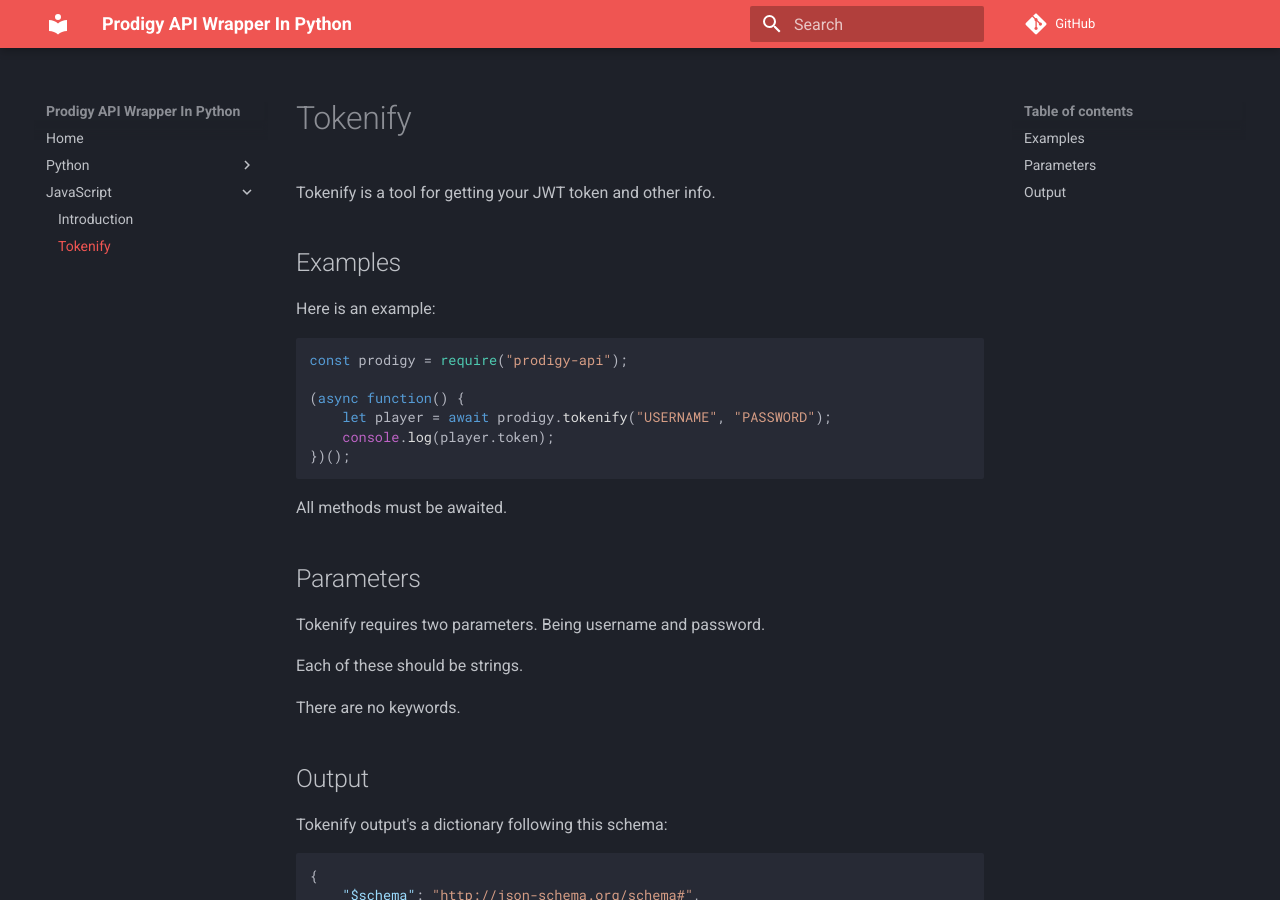
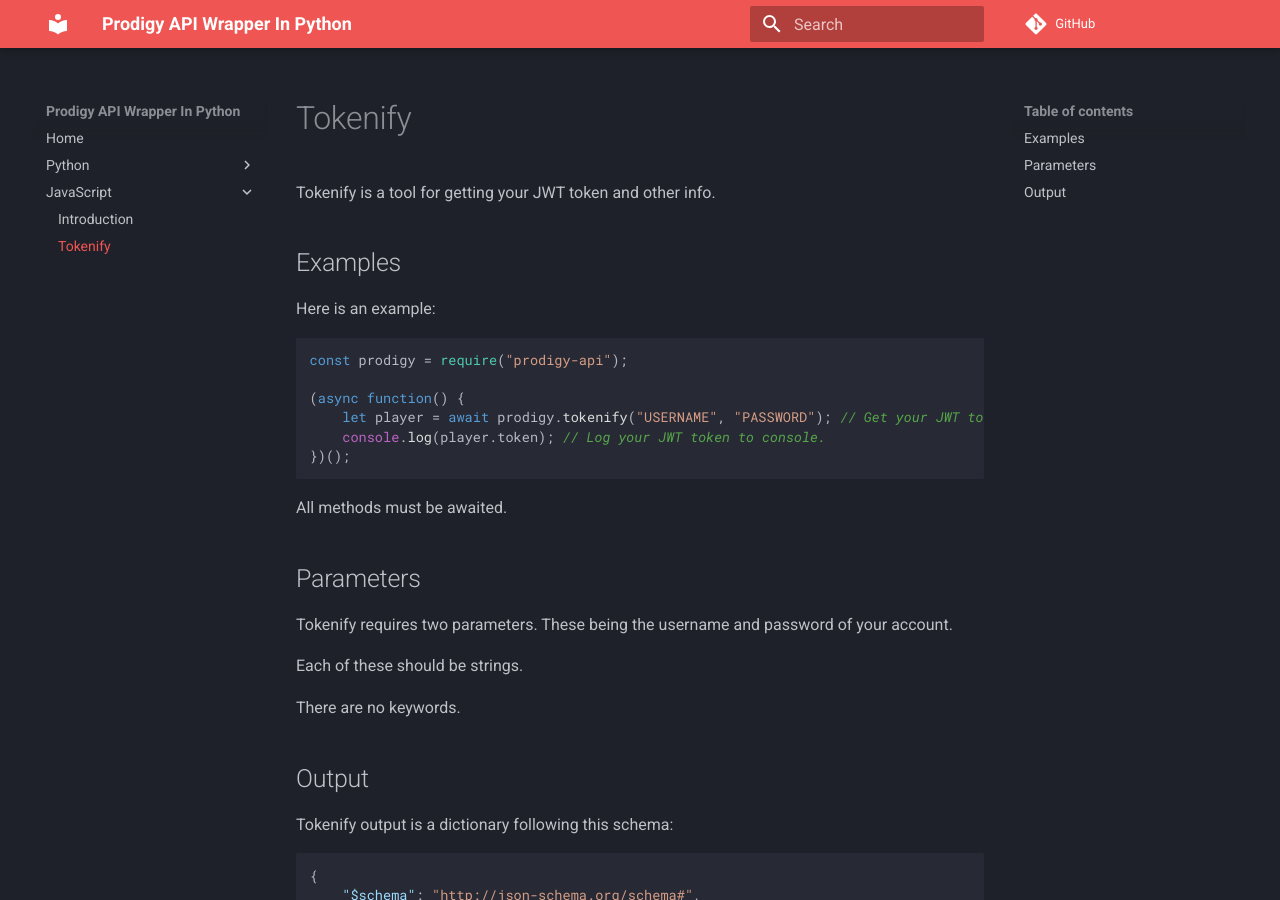
Before and after one commit to hostedposted/Prodigy, an MkDocs documentation site: the page built from docs/javascript/tokenify.md, in a window 1280 px wide and 900 px high. Built offline with MkDocs 1.6.1 and Material for MkDocs 9.7.7, drawn with Linux system fonts in a browser that asks for light colours; nearby versions of some CDN libraries; comment, search, counter and statistics services are not loaded.

````diff
--- a/docs/javascript/tokenify.md
+++ b/docs/javascript/tokenify.md
@@ -9,8 +9,8 @@
 const prodigy = require("prodigy-api");
 
 (async function() {
-	let player = await prodigy.tokenify("USERNAME", "PASSWORD");
-	console.log(player.token);
+	let player = await prodigy.tokenify("USERNAME", "PASSWORD"); // Get your JWT token.
+	console.log(player.token); // Log your JWT token to console.
 })();
 ```
 
@@ -19,7 +19,7 @@
 ## Parameters
 
 Tokenify requires two parameters.
-Being username and password.
+These being the username and password of your account.
 
 Each of these should be strings.
 
@@ -27,7 +27,7 @@
 
 ## Output
 
-Tokenify output's a dictionary following this schema:
+Tokenify output is a dictionary following this schema:
 ```json
 {
     "$schema": "http://json-schema.org/schema#",
````
Also changed, not shown: docs/javascript/GetPlayerData.md (added, +32 -0 lines), docs/javascript/index.md (+1 -0 lines).
